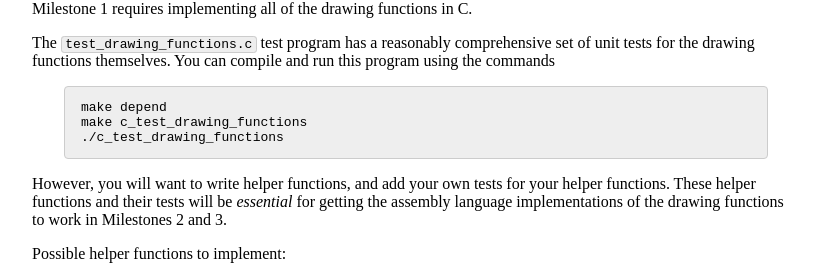
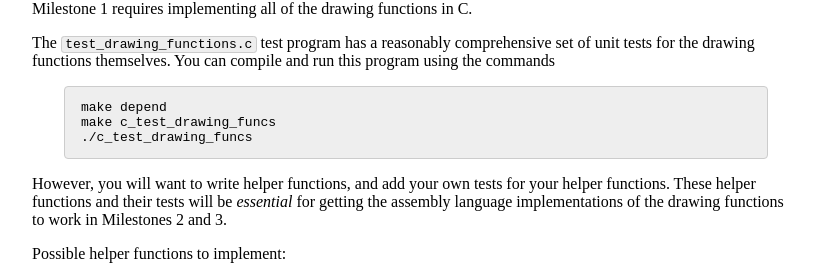
Before and after one commit to jhucsf/fall2022, a Jekyll site: the page built from assign/assign02.md, in a window 1280 px wide and 900 px high, scrolled down 4540 px. Shown: the part 160-437 px from the top of the window, without its empty margins (224-1054 px from the left). Built offline with Jekyll 4.4.1, drawn with Linux system fonts in a browser that asks for light colours; formulas are drawn with MathJax 3.

Commit message:
fix typo

````diff
--- a/assign/assign02.md
+++ b/assign/assign02.md
@@ -316,8 +316,8 @@ You can compile and run this program using the commands
 
 ```
 make depend
-make c_test_drawing_functions
-./c_test_drawing_functions
+make c_test_drawing_funcs
+./c_test_drawing_funcs
 ```
 
 However, you will want to write helper functions, and add your own
````
